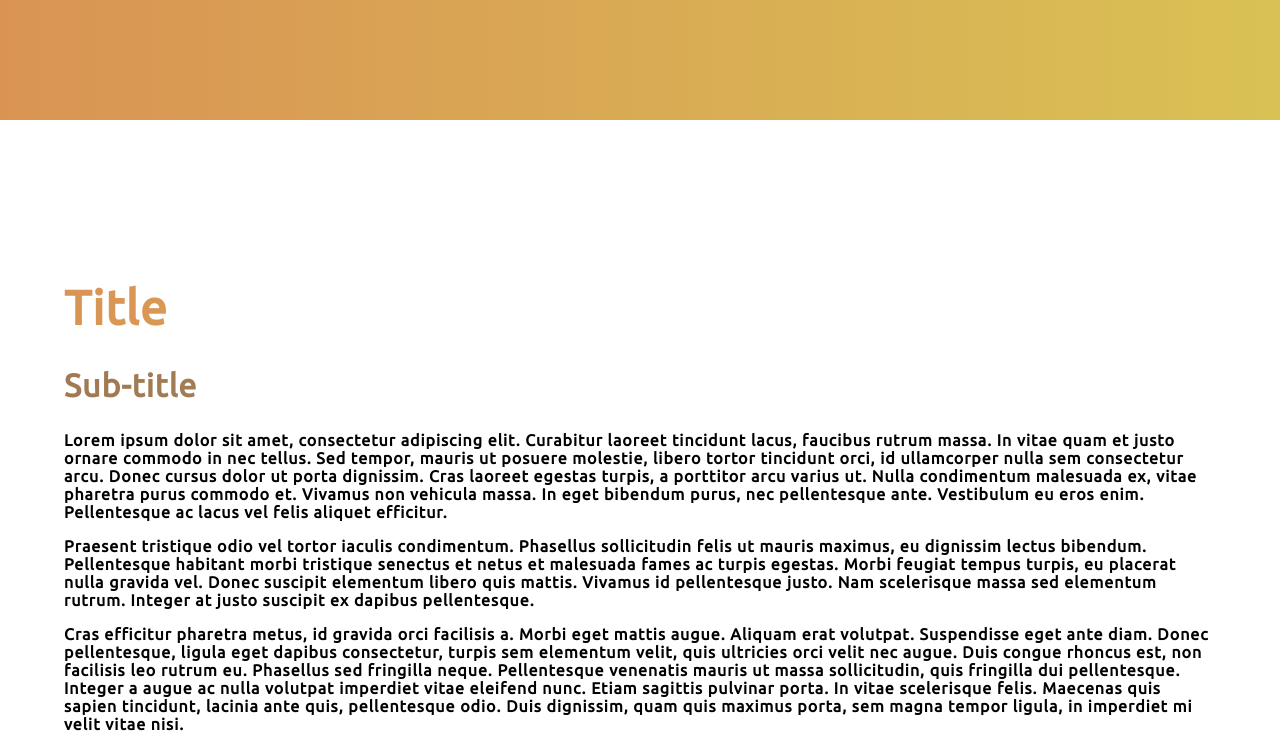
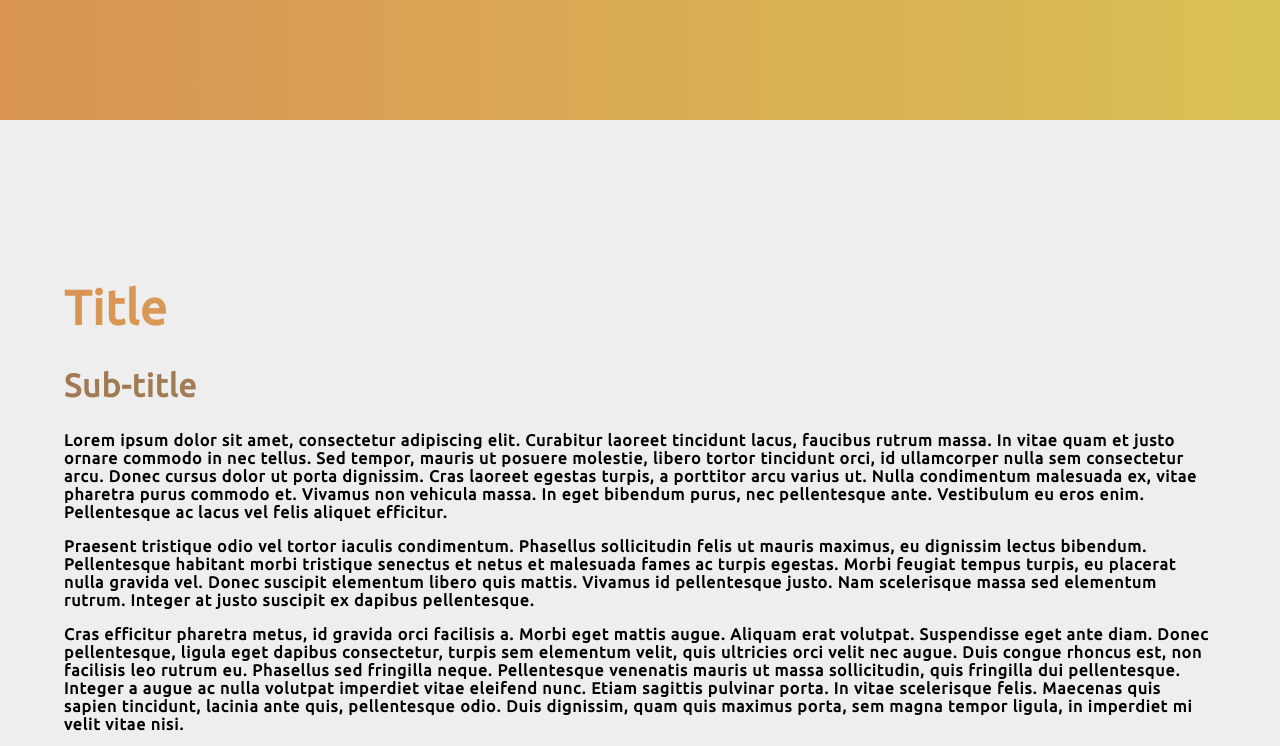
Before and after one commit to sopyb/doim.pt, a plain HTML site: page index.html in a window 1280 px wide. Shown: the part 680-1426 px from the top of the page. Drawn offline with Linux system fonts and the light colour scheme.

Commit message:
slight color change

```diff
--- a/style.css
+++ b/style.css
@@ -80,7 +80,7 @@ p {
   position: relative;
   min-height:100vh;
   width:100vw;
-  background-color: white;
+  background-color: #EEE;
 }
 
 .hollow-text {
@@ -95,5 +95,5 @@ p {
 
 .hollow-text *::selection {
   background-color: black;
-  color:white;
+  color: white;
 }
```
